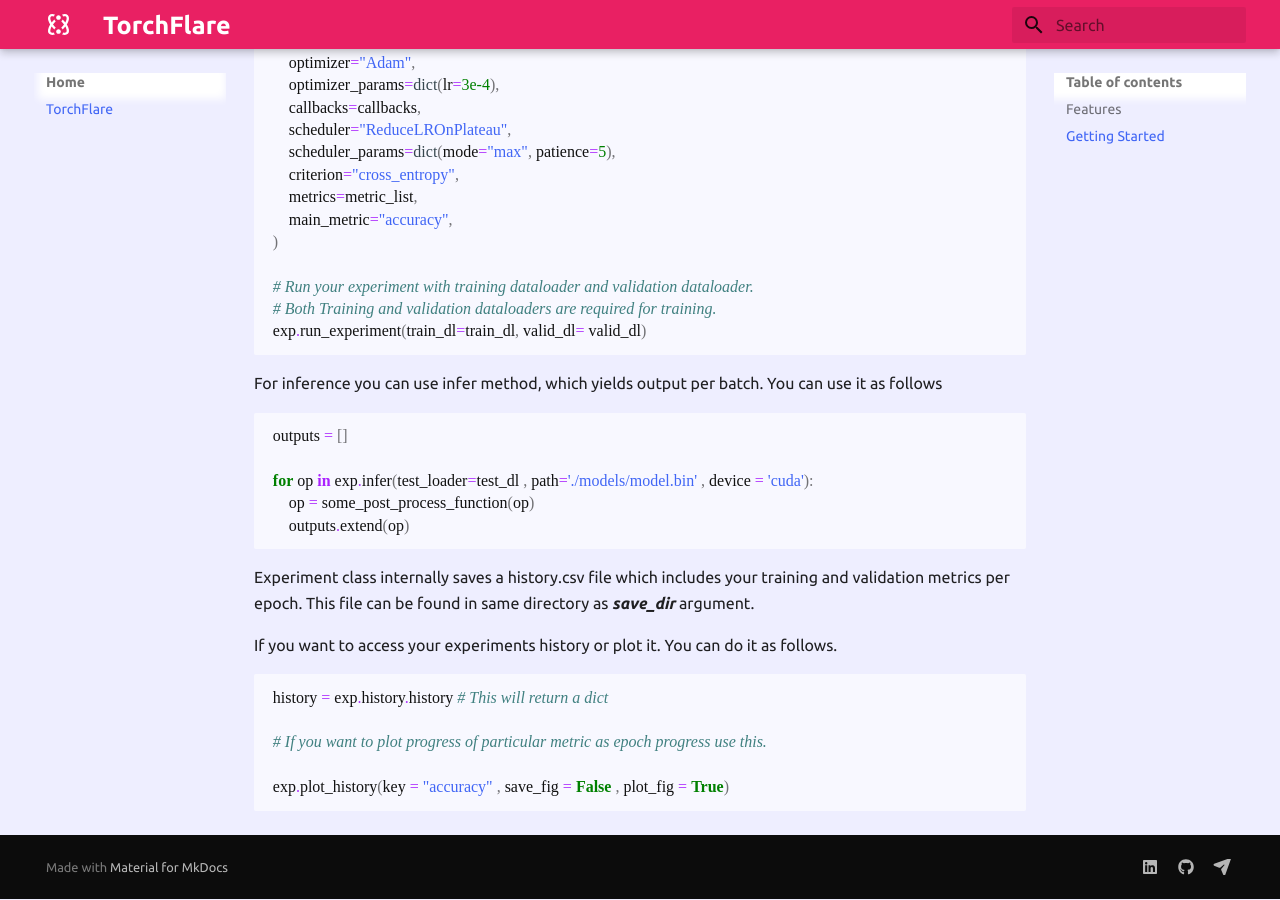
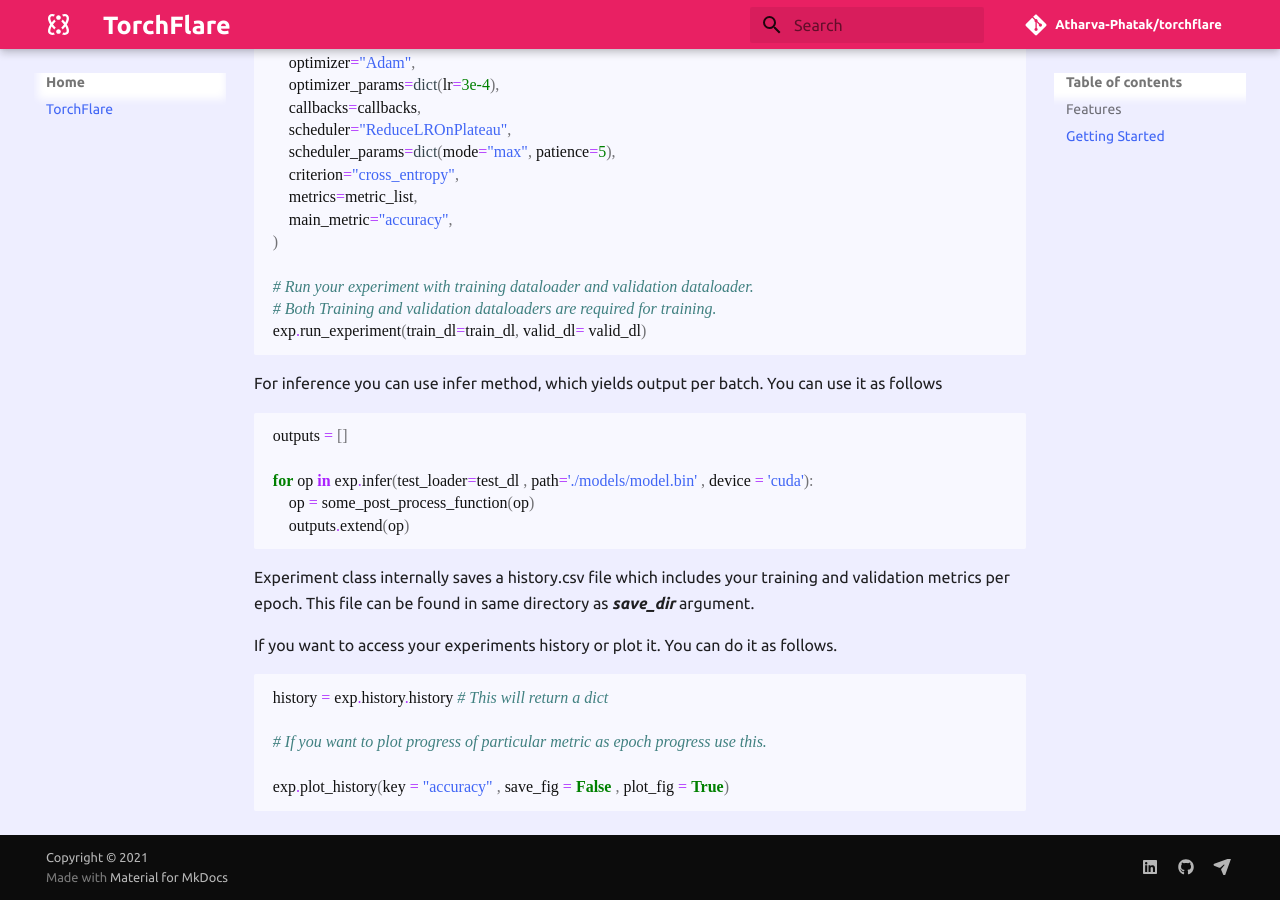
Before and after one commit to Atharva-Phatak/torchflare, an MkDocs documentation site: the page built from docs/index.md, in a window 1280 px wide and 900 px high, scrolled down 1978 px. Built offline with MkDocs 1.6.1 and Material for MkDocs 9.7.7, drawn with Linux system fonts in a browser that asks for light colours; comment, search, counter and statistics services are not loaded.

```diff
--- a/mkdocs.yml
+++ b/mkdocs.yml
@@ -1,5 +1,13 @@
 site_name: TorchFlare
 site_author: Atharva Phatak
+site_url: https://atharva-phatak.github.io/torchflare/
+
+# Repository
+repo_url: https://github.com/Atharva-Phatak/torchflare
+repo_name: Atharva-Phatak/torchflare
+
+# Copyright
+copyright: Copyright &copy; 2021
 
 theme:
   name: material
```
